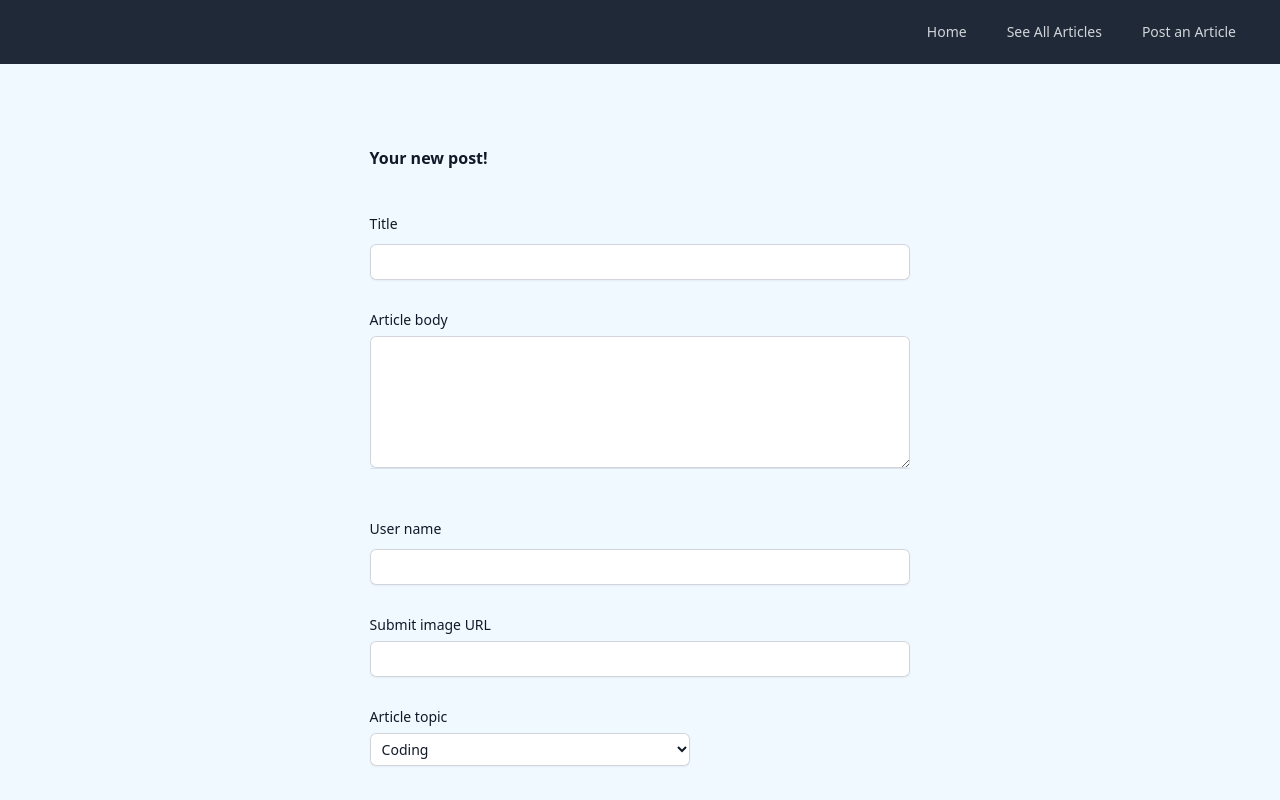
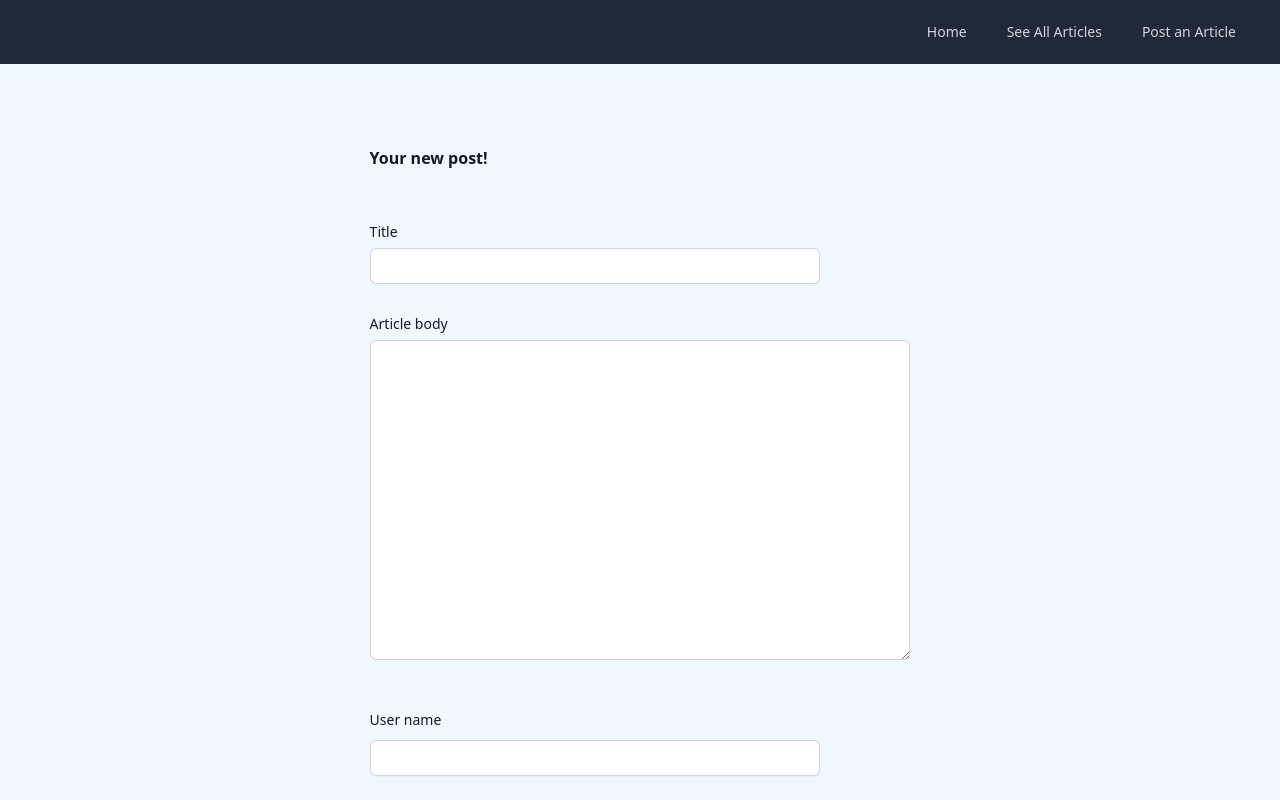
Before and after one commit to AlfredoGvz/front-end-project, a React (Vite) app: page /post_new_article in a window 1280 px wide. Shown: the top 800 px of the page. Built offline with nearby package versions, Linux system fonts and the light colour scheme.

Commit message:
Update post article form

```diff
--- a/package.json
+++ b/package.json
@@ -11,6 +11,7 @@
   },
   "dependencies": {
     "axios": "^1.6.7",
+    "draft-js": "^0.11.7",
     "react": "^18.2.0",
     "react-dom": "^18.2.0",
     "react-router-dom": "^6.22.0"
--- a/src/components/Post-Article.jsx
+++ b/src/components/Post-Article.jsx
@@ -3,12 +3,11 @@ export default function PostNewArticle() {
     <div className="w-9/12 m-auto">
       <form className="p-12 post-article-form">
         <div className="space-y-12 outer-gallery-wrapper m-auto">
-          <div className="border-b border-gray-900/10">
           <h2 className="text-base font-semibold leading-7 text-gray-900">
             Your new post!
           </h2>
 
-            <div className="mt-10  gap-x-6 gap-y-8">
+          <div className="mt-10">
             <div className="">
               <label
                 htmlFor="author"
@@ -16,7 +15,7 @@ export default function PostNewArticle() {
               >
                 Title
               </label>
-                <div className="mt-2">
+              <div className="mt-1 w-10/12">
                 <input
                   type="text"
                   name="author"
@@ -24,7 +23,6 @@ export default function PostNewArticle() {
                   className="block w-full rounded-md border-0 py-1.5 text-gray-900 shadow-sm ring-1 ring-inset ring-gray-300
                   placeholder:text-gray-400 focus:ring-2 focus:ring-inset focus:ring-indigo-600 sm:text-sm sm:leading-6 p-2"
                 />
-                </div>
               </div>
 
               <div className="mt-7">
@@ -40,7 +38,7 @@ export default function PostNewArticle() {
                     name="body"
                     rows="5"
                     cols="2"
-                    className="block w-full rounded-md border-0 py-1.5 sshadow-sm
+                    className="block w-full h-80 rounded-md border-0 py-1.5 sshadow-sm
                   ring-1 ring-inset ring-gray-300 placeholder:text-gray-400 focus:ring-2 focus:ring-inset focus:ring-indigo-600 sm:text-sm sm:leading-6 p-2"
                   ></textarea>
                 </div>
@@ -49,7 +47,7 @@ export default function PostNewArticle() {
           </div>
 
           <div className="border-b border-gray-900/10 pb-12">
-            <div className="mt-10  gap-x-6 gap-y-8 ">
+            <div className="mt-10">
               <div className="sm:col-span-4">
                 <label
                   htmlFor="author"
@@ -57,7 +55,7 @@ export default function PostNewArticle() {
                 >
                   User name
                 </label>
-                <div className="mt-2">
+                <div className="mt-2 w-10/12">
                   <input
                     type="text"
                     name="author"
@@ -75,7 +73,7 @@ export default function PostNewArticle() {
                 >
                   Submit image URL
                 </label>
-                <div className="mt-1">
+                <div className="mt-1 w-10/12">
                   <input
                     id="article_img_url"
                     name="article_img_url"
@@ -85,7 +83,7 @@ export default function PostNewArticle() {
                   />
                 </div>
               </div>
-
+            </div>
             <div className="mt-7">
               <label
                 htmlFor="topic"
@@ -107,7 +105,6 @@ export default function PostNewArticle() {
               </div>
             </div>
           </div>
-          </div>
           <div className="mt-6 flex items-center justify-end gap-x-6">
             <button
               type="button"
```
Also changed, not shown: 1 other file (tests, documents, lock files or other folders). Lines whose indentation alone changed are shown as unchanged.
